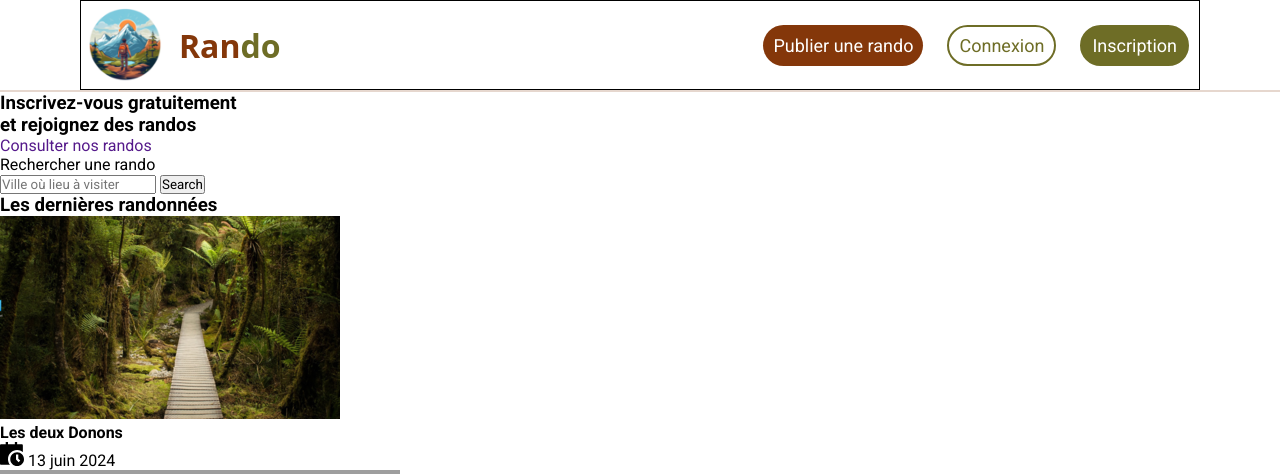
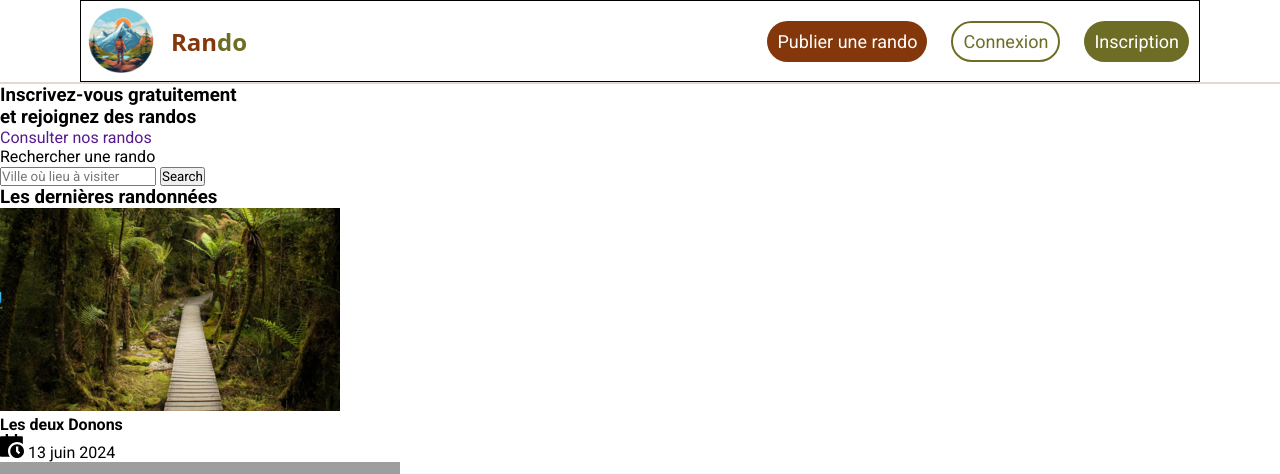
Before and after one commit to seitvalieva/rando, a PHP site: page /view/home.php in a window 1280 px wide. Shown: the top 474 px of the page. Run offline with PHP 8.4, Linux system fonts and the light colour scheme; some web fonts are replaced; grey boxes are pictures that could not be loaded.

Commit message:
added styles for header, favicon, hover effects

```diff
--- a/public/css/sections/header.css
+++ b/public/css/sections/header.css
@@ -21,9 +21,8 @@
     gap: 10px;
 }
 .nav__logo-img {
-    width: 88px;
-    height: 88px;
-    border: 1px sold black;
+    width: 80px;
+    height: 80px;
 }
 .nav__logo-title {
     font-family: var(--logo-font-family);
@@ -44,13 +43,15 @@
     align-items: center;
     font-family: var(--body-font-family);
     font-size: var(--title-font-size);
+    cursor: pointer;
+    transition: all 300ms;
 
 }
 .nav__link-cta {
     background-color: rgb(var(--secondary-color));
-    border: rgb(var(--secondary-color));
     color: rgb(var(--white-color));
 }
+
 .nav__link-login {
     background-color: rgb(var(--white-color));
     border: 2px solid rgb(var(--primary-color));
@@ -58,6 +59,17 @@
 }
 .nav__link-registration {
     background-color: rgb(var(--primary-color));
-    border: 2px solid rgb(var(--primary-color));
     color: rgb(var(--white-color));
 }
+.nav__link-cta:hover {
+    background-color: rgb(var(--secondary-color), 0.75);
+}
+.nav__link-login:hover {
+    background-color: rgb(var(--primary-color), 0.75);
+    border: 2px solid rgb(var(--primary-color), 0.2);
+    color: rgb(var(--white-color));
+}
+.nav__link-registration:hover {
+    background-color: rgb(var(--primary-color), 0.75);
+    color: rgb(var(--white-color));
+}
--- a/public/css/style.css
+++ b/public/css/style.css
@@ -17,7 +17,7 @@
     --search-input: 130, 130, 130;
 
     --logo-font-family: "Sonsie One", system-ui;
-    --logo-font-size: 32px;
+    --logo-font-size: 24px;
 
     --title-font-size: 18px;
     --title-font-weight: 600;
--- a/view/home.php
+++ b/view/home.php
@@ -4,6 +4,7 @@
     <meta charset="UTF-8">
     <meta name="viewport" content="width=device-width, initial-scale=1.0">
     <link rel="stylesheet" href="../public/css/style.css">
+    <link rel="shortcut icon" href="../public/assets/favicon.png" type="image/x-icon">
     <title>Accueil</title>
 </head>
 <body>
```
Also changed, not shown: public/assets/favicon.png (added).
